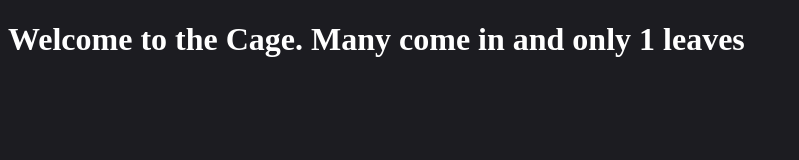
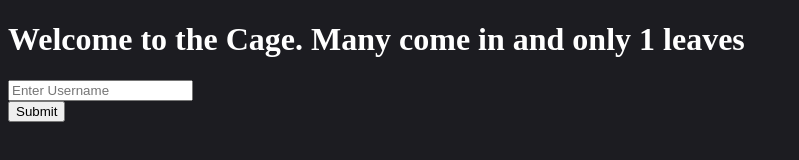
Before and after one commit to FierceBlizzard/WebAppSec, a plain HTML site: page tournment/index.html in a window 1280 px wide. Shown: the whole page, without its empty margins (0-799 px from the left). Drawn offline with Linux system fonts and the light colour scheme.

Commit message:
working on gettting the input box done

```diff
--- a/tournment/index.html
+++ b/tournment/index.html
@@ -9,6 +9,11 @@
                 <title>Tourment Maker</title>
                 <h1>Welcome to the Cage. Many come in and only 1 leaves</h1>
             </div>
+            <div>
+                <input id="username" placeholder="Enter Username">
+                <br>
+                <button id="submit">Submit</button>
+            </div>
         </body>
     </head>
 </html>
```
